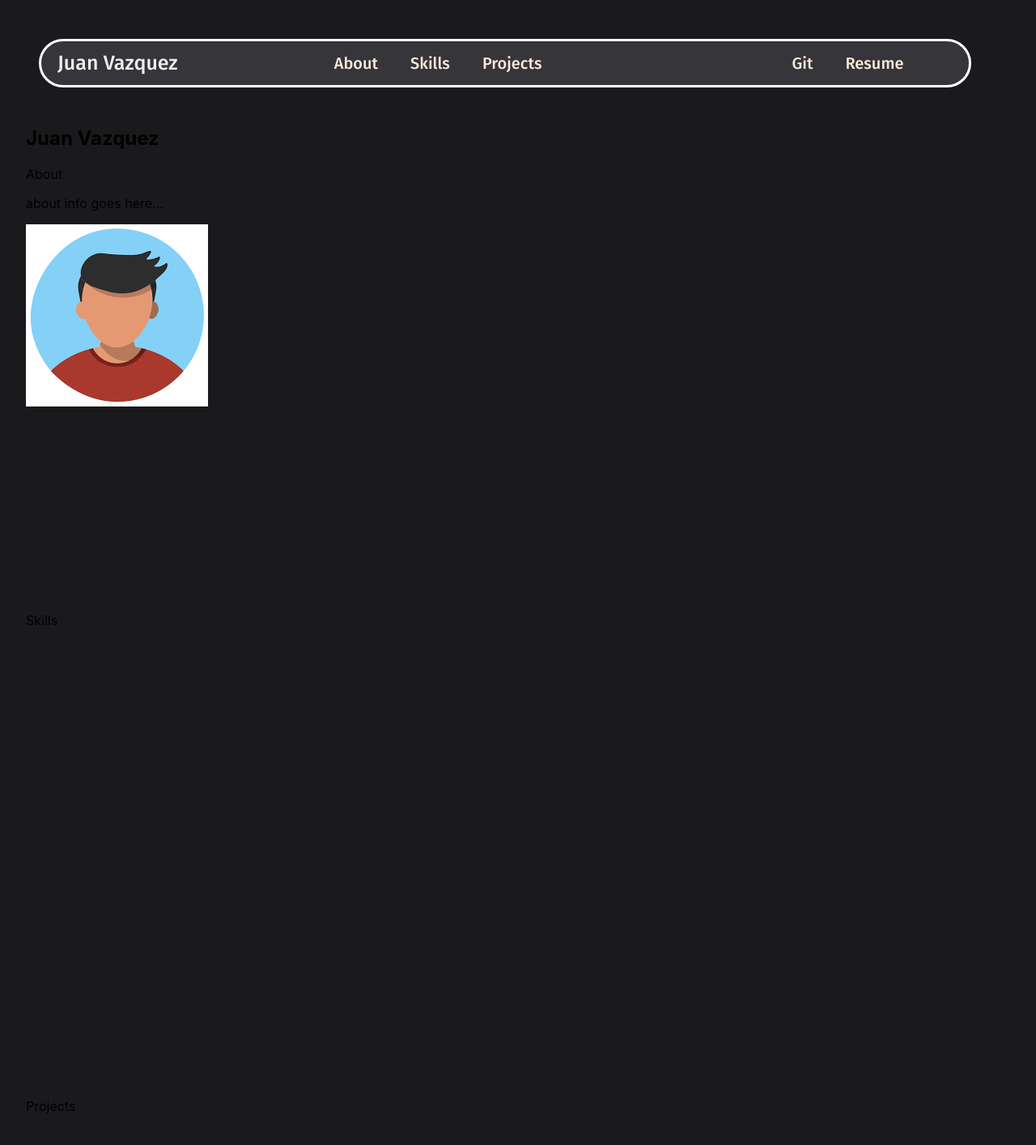
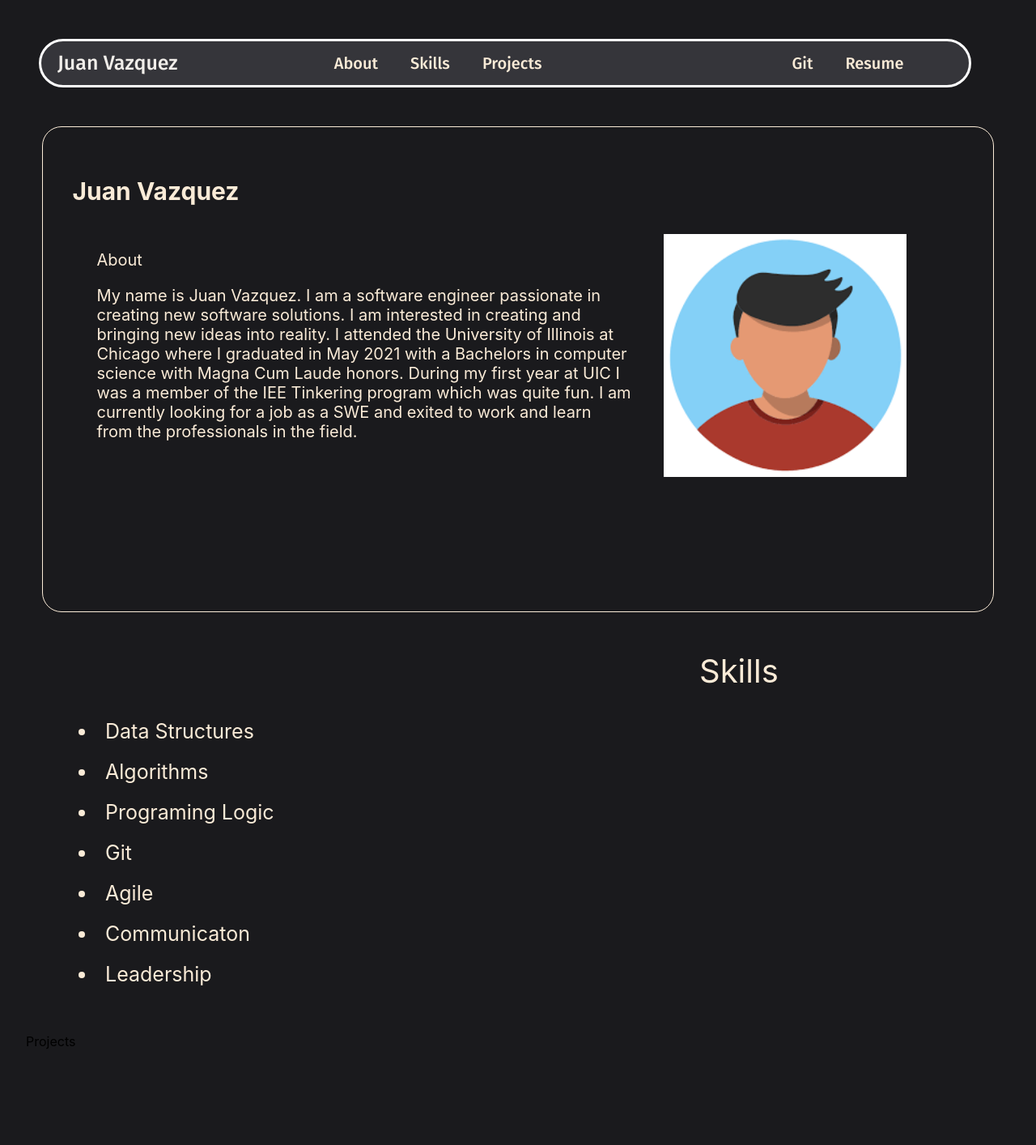
Before and after one commit to jvazqu61/personal-site, a Next.js app: page / in a window 1280 px wide. Shown: the top 1414 px of the page at 81% size. Built offline with nearby package versions, Linux system fonts and the light colour scheme.

Commit message:
worked on about section and started skills section

```diff
--- a/components/Skills.js
+++ b/components/Skills.js
@@ -1,8 +1,20 @@
+import styles from '../styles/Skills.module.css';
+
 
 function Skills() {
   return (
-    <section style={{height:'600px'}}>
+    <section className={styles.section}>
           <a name='skills'>Skills</a>
+
+            <ul className={styles.skills_sec}>
+                <li>Data Structures</li>
+                <li>Algorithms</li>
+                <li>Programing Logic</li>
+                <li>Git</li>
+                <li>Agile</li>
+                <li>Communicaton</li>
+                <li>Leadership</li>
+            </ul>
     </section>
   )
 }
--- a/styles/About.module.css
+++ b/styles/About.module.css
@@ -0,0 +1,28 @@
+.main{
+    color: antiquewhite;
+    display: flex;
+}
+
+.main img{
+    margin: 10px;
+    width: 300px;
+    height: 300px;
+}
+
+.about_section{
+    color: antiquewhite;
+    font-size: 20px;
+    margin: 20px;
+    padding: 3%;
+    height: 600px;
+    border-color:white ;
+    border: solid 1px;
+    border-radius: 1.5rem;
+}
+
+
+.about_info{
+   width: 60%;
+   margin: 30px;
+
+}
--- /dev/null
+++ b/styles/Skills.module.css
@@ -0,0 +1,20 @@
+.section{
+    color:antiquewhite;
+    margin:3rem;
+
+}
+.section a{
+    margin-left: 70%;
+    font-size: 40px;
+}
+
+.skills_sec{
+    display:block;
+
+    font-size: 25px;
+}
+
+.skills_sec li{
+    padding: 10px;
+
+}
```
Also changed, not shown: components/About.js.
